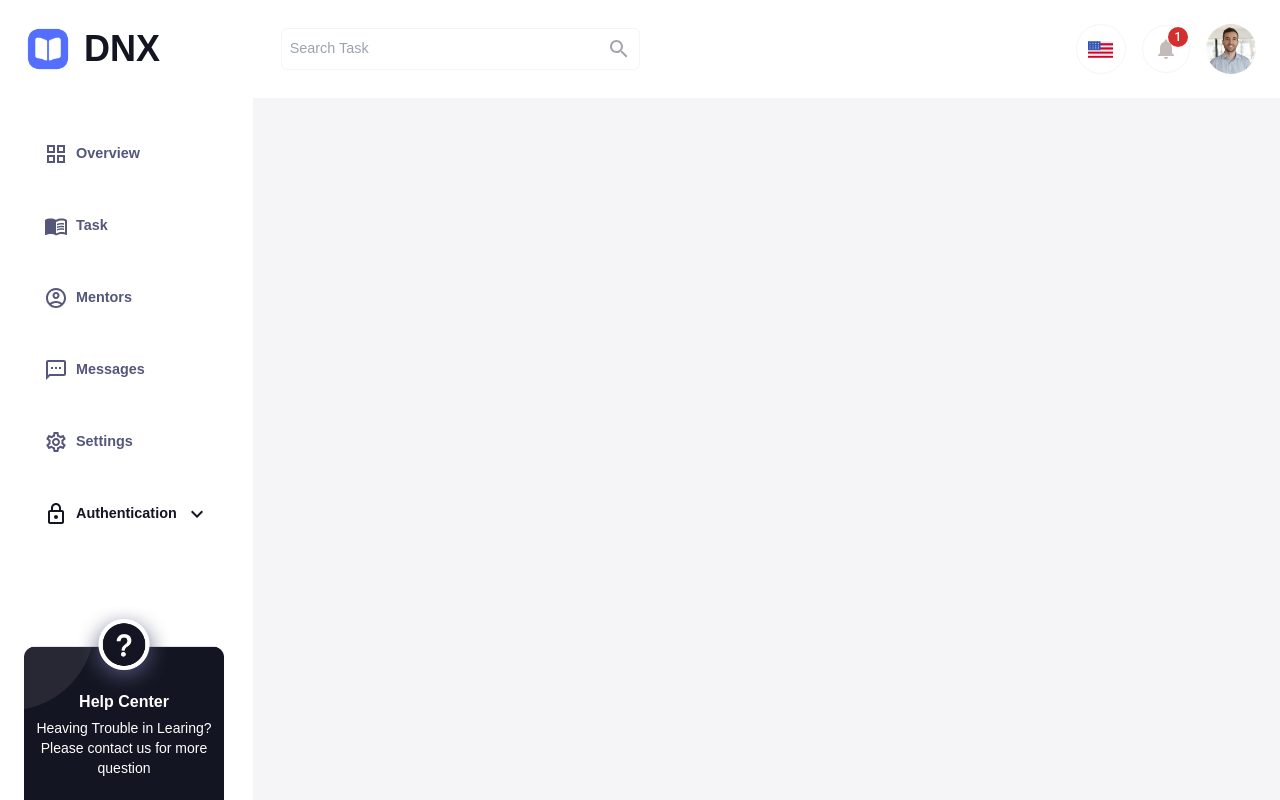
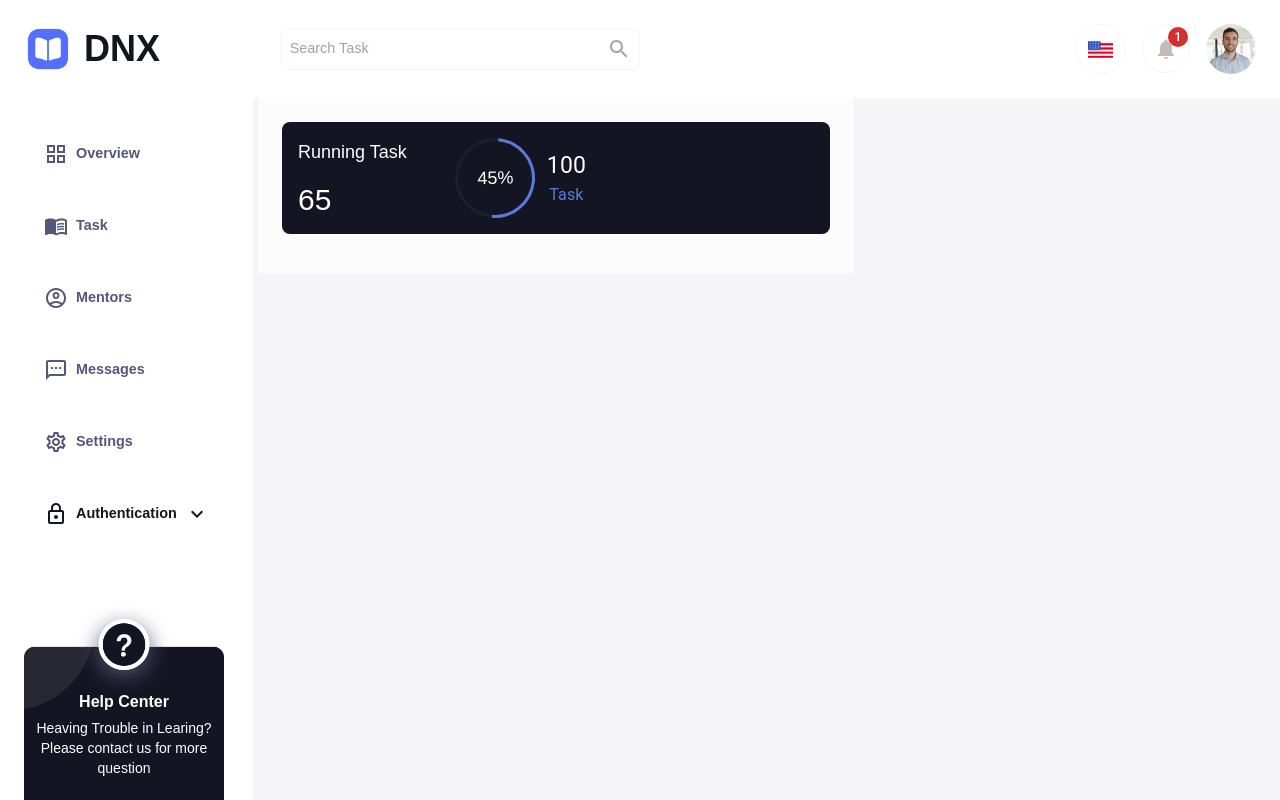
Before and after one commit to AliRaza048/student-Management-App, a React (Create React App) app: page / in a window 1280 px wide. Built offline with nearby package versions, Linux system fonts and the light colour scheme.

Commit message:
working on dashboard

```diff
--- a/src/App.css
+++ b/src/App.css
@@ -197,8 +197,33 @@ h5 {
   padding: 0px !important;
 }
 
-.overview {
-  background-color: #FCFCFC;
+.overview__containerOne {
+  background-color: #fcfcfc;
+}
+.overview__containerOne__runningTask {
+  background-color: #141522;
+  color: white;
+}
+.overview__containerOne__borderCircle {
+  width: 100%;
+}
+.overview__containerOne__borderCircle__container {
+  border-top: 3px solid #1D1F28;
+  border-left: 3px solid #1D1F2C;
+  margin-top: 1rem;
+  border-right: 3px solid #5C7BD9;
+  border-bottom: 3px solid #5C7BD9;
+  border-radius: 75%;
+  height: 80px !important;
+  width: 80px !important;
+  display: flex;
+  align-items: center;
+  justify-content: center;
+  transform: rotate(320deg);
+}
+.overview__containerOne__borderCircle__container__title {
+  transform: rotate(39deg);
+  font-size: 18px;
 }
 
 /*# sourceMappingURL=App.css.map */
--- a/src/apis/auth.js
+++ b/src/apis/auth.js
@@ -1,6 +1,9 @@
 import { SERVER_API } from "../helpers/variable";
 import Cookies from "js-cookie";
+import { useNavigate } from "react-router-dom";
 export default function Auth() {
+  const naviagte = useNavigate();
+
   async function signUPUser(user) {
     const response = await fetch(`${SERVER_API}/user`, {
       method: "POST",
@@ -31,6 +34,7 @@ export default function Auth() {
       const data = await response.json();
       Cookies.set("token", data.token, { expires: 1 });
       console.log(data.token);
+      naviagte('/');
       return data;
     } catch (error) {
       console.error("Login Error", error);
--- a/src/pages/StudentPortal/Overview/index.js
+++ b/src/pages/StudentPortal/Overview/index.js
@@ -1,15 +1,34 @@
 import React from "react";
 import Page from "../../../components/Page";
+import { Typography } from "@mui/material";
 
 const Overview = (params) => {
   return (
     <Page>
       <main className="ml-left overview">
-        <section className="w-1/2 overview__containerOne">
-          <div>
-
-          </div>
-        </section>
+        <aside className=" p-6 w-7/12	 overview__containerOne">
+          <section className="flex gap-8 rounded-lg mb-4	overview__containerOne__runningTask">
+            <div className=" p-4 font-medium">
+              <h1 className="text-lg	">Running Task</h1>
+              <h1 className="text-3xl	mt-4">65</h1>
+            </div>
+            <div className="flex  gap-3" >
+                <div className="overview__containerOne__borderCircle__container">
+                  <h1 className="overview__containerOne__borderCircle__container__title">
+                    45%
+                  </h1>
+                </div>
+                <div  className="flex flex-col	justify-center items-center text-3xl" >
+                <Typography fontSize={"23px"} >
+                  100
+                </Typography>
+                <Typography  color={"#5C7BD9"}>
+                  Task
+                </Typography>
+                </div>
+            </div>
+          </section>
+        </aside>
       </main>
     </Page>
   );
--- a/src/sass/pages/_overview.scss
+++ b/src/sass/pages/_overview.scss
@@ -1,3 +1,30 @@
-.overview{
-    background-color: #FCFCFC;
+.overview {
+    &__containerOne {
+        background-color: #fcfcfc;
+        &__runningTask {
+            background-color: #141522;
+            color: white;
+        }
+        &__borderCircle {
+            width: 100%;
+            &__container {
+                border-top: 3px solid #1D1F28;
+                border-left: 3px solid #1D1F2C;
+                margin-top: 1rem;
+                border-right: 3px solid #5C7BD9;
+                border-bottom: 3px solid #5C7BD9;
+                border-radius: 75%;
+                height: 80px !important;
+                width: 80px !important;
+                display: flex;
+                align-items: center;
+                justify-content: center;
+                transform: rotate(320deg);
+                &__title {
+                    transform: rotate(39deg);
+                    font-size: 18px;
+                }
+            }
+        }
+    }
 }
```
Also changed, not shown: 1 other file (tests, documents, lock files or other folders).
